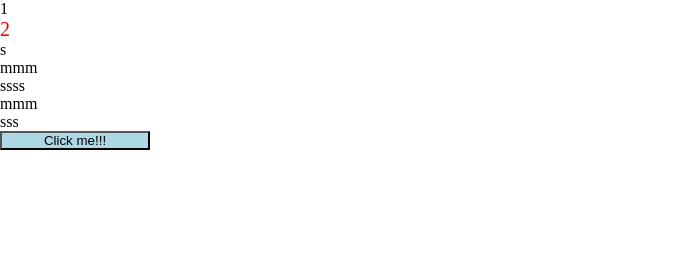
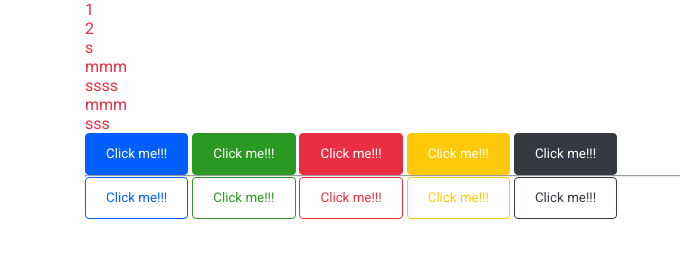
Before and after one commit to ssmirnovacode/MyLibrary, a website: page src/index.html in a window 1280 px wide. Shown: the whole page, without its empty margins (0-680 px from the left). Drawn offline with nearby package versions, Linux system fonts and the light colour scheme; files that its build step writes are made by us from their sources; files whose address does not match are found by name.

Commit message:
Styles scss ongoing

```diff
--- a/src/index.html
+++ b/src/index.html
@@ -9,6 +9,7 @@
 </head>
 <body>
 
+    <div class="container">
         <div>1</div>
         <div class="active">2</div>
         <div class="findme">
@@ -19,7 +20,19 @@
             <div class="more">mmm</div>
             <div class="some">sss</div>
         </div>
-    <button>Click me!!!</button>
+        <button class="btn btn-primary">Click me!!!</button>
+        <button class="btn btn-success">Click me!!!</button>
+        <button class="btn btn-danger">Click me!!!</button>
+        <button class="btn btn-warning">Click me!!!</button>
+        <button class="btn btn-dark">Click me!!!</button>
+        <hr>
+        <button class="btn btn-outline-primary">Click me!!!</button>
+        <button class="btn btn-outline-success">Click me!!!</button>
+        <button class="btn btn-outline-danger">Click me!!!</button>
+        <button class="btn btn-outline-warning">Click me!!!</button>
+        <button class="btn btn-outline-dark">Click me!!!</button>
+
+    </div>
 
     <script src='script.js'></script>
 </body>
--- a/src/js/main.js
+++ b/src/js/main.js
@@ -10,4 +10,4 @@ $('div').click(function() {
 
 //console.log($('div').eq(2).find('.some'));
 //console.log($('.some').closest('.findme'));
-$('button').fadeIn(1800);
+//$('button').fadeIn(1800);
--- /dev/null
+++ b/src/sass/components/button.scss
@@ -0,0 +1,94 @@
+.btn {
+    display: inline-block;
+    padding: 10px 20px;
+    border: 1px solid $primary;
+    background-color: transparent;
+    border-radius: 4px;
+    cursor: pointer;
+    color: $dark;
+    font-weight: 400;
+    text-align: center;
+    vertical-align: middle;
+    font-style: 14px;
+    line-height: 1.5;
+    transition: all 0.2s;
+    &:hover {
+        background-color: lighten($primary, 10%); // function that makes color 10% lighter
+        color: #fff;
+    }
+    &-primary {
+        background-color: $primary;
+        border-color: $primary;
+        color: #fff;
+        &:hover {
+            background-color:darken($primary, 10%);
+        }
+    }
+    &-success {
+        background-color: $success;
+        border-color: $success;
+        color: #fff;
+        &:hover {
+            background-color:darken($success, 10%);
+        }
+    }
+    &-danger {
+        background-color: $danger;
+        border-color: $danger;
+        color: #fff;
+        &:hover {
+            background-color:darken($danger, 10%);
+        }
+    }
+    &-warning {
+        background-color: $warning;
+        border-color: $warning;
+        color: #fff;
+        &:hover {
+            background-color:darken($warning, 10%);
+        }
+    }
+    &-dark {
+        background-color: $dark;
+        border-color: $dark;
+        color: #fff;
+        &:hover {
+            background-color:darken($dark, 10%);
+        }
+    }
+    &-outline-primary {
+        border-color: $primary;
+        color: $primary;
+        &:hover {
+            background-color:$primary;
+        }
+    }
+    &-outline-success {
+        border-color: $success;
+        color: $success;
+        &:hover {
+            background-color: $success;
+        }
+    }
+    &-outline-danger {
+        border-color: $danger;
+        color: $danger;
+        &:hover {
+            background-color: $danger;
+        }
+    }
+    &-outline-warning {
+        border-color: $warning;
+        color: $warning;
+        &:hover {
+            background-color: $warning;
+        }
+    }
+    &-outline-dark {
+        border-color: $dark;
+        color: $dark;
+        &:hover {
+            background-color: $dark;
+        }
+    }
+}
--- /dev/null
+++ b/src/sass/general/_base.scss
@@ -0,0 +1,11 @@
+* {
+    box-sizing: border-box;
+    margin: 0;
+    padding: 0;
+}
+
+.container {
+    max-width: 1140px;
+    padding: 0px 15px;
+    margin: 0px auto;
+}
--- /dev/null
+++ b/src/sass/general/_typography.scss
@@ -0,0 +1,5 @@
+@import url('https://fonts.googleapis.com/css2?family=Roboto:wght@300;400;700&display=swap');
+
+* {
+    font-family: 'Roboto', sans-serif;
+}
--- /dev/null
+++ b/src/sass/general/_variables.scss
@@ -0,0 +1,6 @@
+// Colors
+$primary: #025fff;
+$success: #2a9924;
+$danger: #ea2e41;
+$warning: #ffc907;
+$dark: #343a40;
--- a/src/sass/style.scss
+++ b/src/sass/style.scss
@@ -1,17 +1,8 @@
+@import './general/base.scss'; // better indicate extensions to make sure its compiled well
+@import './general/variables.scss';
+@import './general/typography.scss';
+@import './components/button.scss';
+
 * {
-    margin: 0;
-    padding: 0;
-    box-sizing: border-box;
+    color: $danger;
 }
-
-button {
-    width: 150px;
-    height: 40;
-    background-color: lightblue;
-    text-align: center;
-}
-
-.active {
-    font-size: 20px;
-    color: red;
-}
```
Also changed, not shown: dist/index.html, dist/script.js, dist/style.css, 1 other file. Lines whose indentation alone changed are shown as unchanged.
